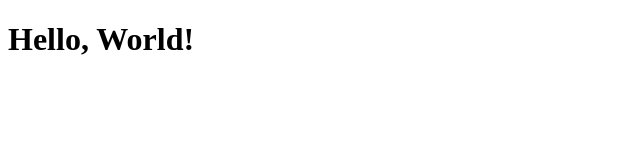
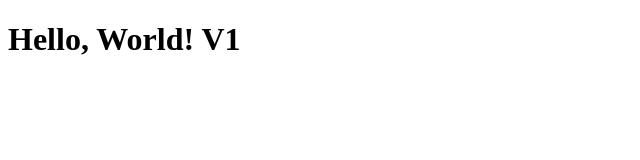
Before and after one commit to AugustoPeralta/web-app-demo, a plain HTML site: page index.html in a window 1280 px wide. Shown: the full height of the page, 0-640 px from the left. Drawn offline with Linux system fonts and the light colour scheme.

Commit message:
test: change in dev branch to test the pipeline triggers

```diff
--- a/index.html
+++ b/index.html
@@ -8,6 +8,6 @@
     <title>Zaga Challenge</title>
   </head>
   <body>
-    <h1>Hello, World!</h1>
+    <h1>Hello, World! V1</h1>
   </body>
 </html>
```
